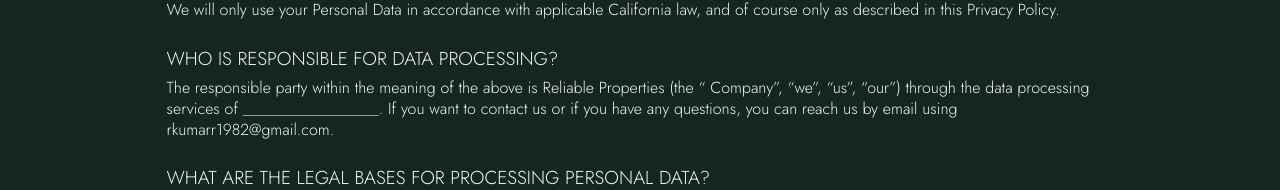
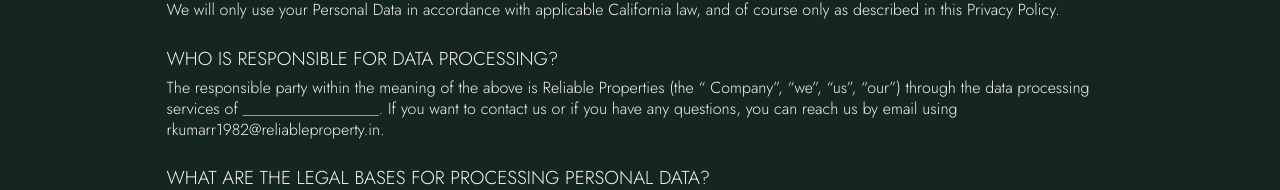
Before and after one commit to Anmol-345/reliable-properties, a Next.js app: page /privacy-policy in a window 1280 px wide. Shown: the part 606-796 px from the top of the page. Built offline with nearby package versions, Linux system fonts and the light colour scheme; no server answers.

Commit message:
Update email to rkumarr1982@reliableproperty.in

```diff
--- a/app/lib/business.ts
+++ b/app/lib/business.ts
@@ -5,7 +5,7 @@ export const business = {
   phonePrimaryLink: "tel:+919813199892",
   phoneSecondary: "+91 8168373817",
   phoneSecondaryLink: "tel:+918168373817",
-  email: "rkumarr1982@gmail.com",
+  email: "rkumarr1982@reliableproperty.in",
   services: ["Plots", "Flats", "Floors", "Commercial"],
   servicesLine: "Plots, Flats, Floors & Commercial",
   address:
--- a/app/privacy-policy/page.tsx
+++ b/app/privacy-policy/page.tsx
@@ -53,7 +53,7 @@ export default function PrivacyPolicy() {
               &ldquo;us&rdquo;, &ldquo;our&rdquo;) through the data processing
               services of _________________. If you want to contact us or if you
               have any questions, you can reach us by email using
-              rkumarr1982@gmail.com.
+              rkumarr1982@reliableproperty.in.
             </p>
             <h3>WHAT ARE THE LEGAL BASES FOR PROCESSING PERSONAL DATA?</h3>
             <p>
@@ -354,7 +354,7 @@ export default function PrivacyPolicy() {
             <p>
               If you have any questions about this policy or the information we
               hold about you please contact us by email using
-              rkumarr1982@gmail.com.
+              rkumarr1982@reliableproperty.in.
             </p>
             <h3>CHANGES</h3>
             <p>
--- a/app/terms-and-conditions/page.tsx
+++ b/app/terms-and-conditions/page.tsx
@@ -127,7 +127,7 @@ export default function TermsAndConditions() {
             <h3>14. Contact Information</h3>
             <p>
               If you have any questions or concerns regarding these Terms and
-              Conditions, please contact us at rkumarr1982@gmail.com or
+              Conditions, please contact us at rkumarr1982@reliableproperty.in or
               +91 9813199892 / +91 8168373817.
             </p>
           </div>
```
